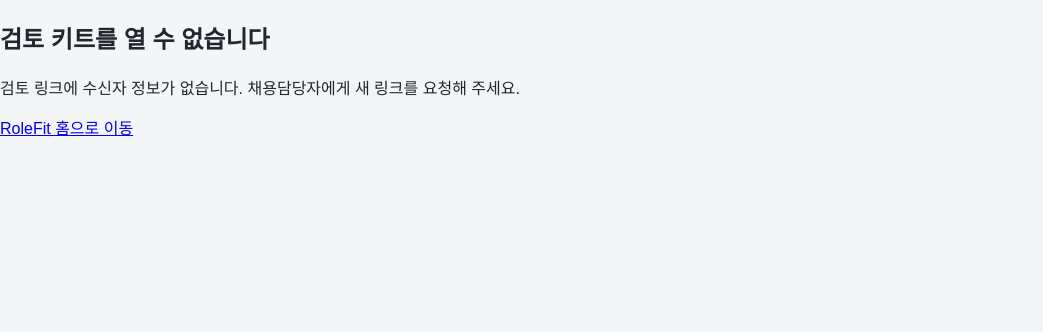
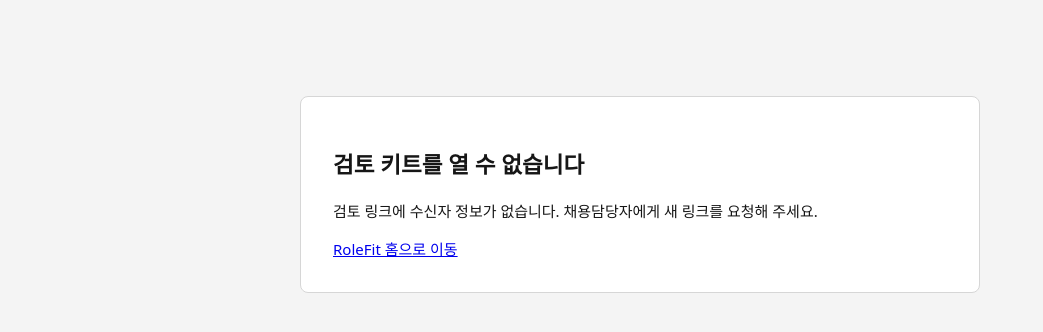
Before and after one commit to vibesong2042/-v2.0, a Next.js app: page /reviews/1 in a window 1280 px wide. Shown: the top 332 px of the page, without its empty margins (0-1043 px from the left). Built offline with nearby package versions, Linux system fonts and the light colour scheme.

Commit message:
Refine department review console UI

```diff
--- a/app/globals.css
+++ b/app/globals.css
@@ -1,17 +1,19 @@
 :root {
-  --bg: #f3f5f7;
+  --bg: #f4f4f4;
   --surface: #ffffff;
-  --surface-soft: #f7f9fa;
-  --ink: #20272f;
-  --muted: #63707d;
-  --line: #d7dde2;
-  --accent: #138a7e;
-  --accent-strong: #0b6b62;
-  --accent-soft: #e8f5f3;
-  --blue: #3563e9;
-  --danger: #b42318;
-  --ok: #087443;
-  --shadow: 0 4px 14px rgba(31, 42, 55, 0.06);
+  --surface-soft: #f4f4f4;
+  --ink: #161616;
+  --muted: #525252;
+  --line: #d6d6d6;
+  --accent: #0f62fe;
+  --accent-strong: #0043ce;
+  --accent-soft: #edf5ff;
+  --blue: #0f62fe;
+  --danger: #da1e28;
+  --warning: #8e6a00;
+  --ok: #198038;
+  --info: #0043ce;
+  --shadow: none;
 }
 
 * {
@@ -23,9 +25,12 @@ body {
   background: var(--bg);
   color: var(--ink);
   font-family:
-    Arial,
+    Pretendard,
+    system-ui,
     "Malgun Gothic",
     sans-serif;
+  font-size: 15px;
+  line-height: 1.5;
 }
 
 button,
@@ -42,6 +47,7 @@ button {
   color: var(--ink);
   cursor: pointer;
   padding: 10px 14px;
+  min-height: 44px;
 }
 
 button:focus-visible,
@@ -49,7 +55,7 @@ input:focus-visible,
 select:focus-visible,
 textarea:focus-visible,
 summary:focus-visible {
-  outline: 3px solid rgba(19, 138, 126, 0.24);
+  outline: 3px solid rgba(15, 98, 254, 0.28);
   outline-offset: 2px;
 }
 
@@ -62,7 +68,7 @@ button:disabled {
   border: 0;
   background: var(--accent-strong);
   color: #fff;
-  font-weight: 800;
+  font-weight: 700;
 }
 
 .shell {
@@ -1431,6 +1437,243 @@ pre {
 .returnedState {
   color: #0f766e;
 }
+
+.buttonLink {
+  display: inline-flex;
+  min-height: 44px;
+  align-items: center;
+  justify-content: center;
+  border: 1px solid var(--accent);
+  border-radius: 8px;
+  color: var(--accent-strong);
+  padding: 9px 14px;
+  font-weight: 700;
+  text-decoration: none;
+}
+
+.mockNotice,
+.saveStatus,
+.submittedNotice {
+  margin: 0;
+  border-left: 3px solid var(--info);
+  background: var(--accent-soft);
+  color: #1f3b64;
+  padding: 10px 12px;
+  font-size: 13px;
+}
+
+.reviewPortal {
+  min-height: 100vh;
+  background: #f4f4f4;
+  color: var(--ink);
+}
+
+.portalHeader {
+  position: sticky;
+  z-index: 10;
+  top: 0;
+  display: grid;
+  grid-template-columns: minmax(180px, 0.7fr) minmax(280px, 1.6fr) minmax(150px, 0.5fr);
+  align-items: center;
+  gap: 20px;
+  min-height: 68px;
+  border-bottom: 1px solid var(--line);
+  background: rgba(255, 255, 255, 0.96);
+  backdrop-filter: blur(12px);
+  padding: 10px max(20px, calc((100vw - 1280px) / 2));
+}
+
+.portalHeader p,
+.portalIdentity span,
+.portalDue span {
+  margin: 3px 0 0;
+  color: var(--muted);
+  font-size: 13px;
+}
+
+.portalIdentity,
+.portalDue {
+  display: grid;
+}
+
+.portalDue {
+  justify-items: end;
+}
+
+.portalIntro {
+  display: flex;
+  width: min(1280px, calc(100% - 40px));
+  align-items: flex-start;
+  justify-content: space-between;
+  gap: 28px;
+  margin: 0 auto;
+  padding: 42px 0 30px;
+}
+
+.portalIntro h1 {
+  max-width: 760px;
+  margin: 5px 0 8px;
+  font-size: clamp(26px, 3vw, 38px);
+  font-weight: 600;
+  letter-spacing: -0.025em;
+  line-height: 1.2;
+}
+
+.portalIntro p:not(.eyebrow) {
+  max-width: 760px;
+  margin: 0;
+  color: var(--muted);
+}
+
+.eyebrow {
+  margin: 0;
+  color: var(--accent-strong);
+  font-size: 13px;
+  font-weight: 700;
+}
+
+.statusPill,
+.criterionState,
+.sourceLegend span {
+  display: inline-flex;
+  border-radius: 999px;
+  padding: 5px 10px;
+  font-size: 12px;
+  font-weight: 700;
+}
+
+.statusPill {
+  border: 1px solid #b6c8e6;
+  background: #edf5ff;
+  color: #0043ce;
+}
+
+.status-submitted { border-color: #a7d8b3; background: #defbe6; color: #0e6027; }
+.status-cancelled,
+.status-expired { border-color: #f1b7bb; background: #fff1f1; color: #a2191f; }
+
+.portalTabs {
+  display: flex;
+  width: min(1280px, calc(100% - 40px));
+  margin: 0 auto;
+  border-bottom: 1px solid var(--line);
+  overflow-x: auto;
+}
+
+.portalTabs button {
+  min-width: 130px;
+  border: 0;
+  border-radius: 0;
+  background: transparent;
+  color: var(--muted);
+}
+
+.portalTabs button.active {
+  box-shadow: inset 0 -3px 0 var(--accent);
+  color: var(--ink);
+  font-weight: 700;
+}
+
+.portalLayout {
+  display: grid;
+  grid-template-columns: minmax(0, 1fr) 300px;
+  gap: 24px;
+  width: min(1280px, calc(100% - 40px));
+  margin: 0 auto;
+  padding: 24px 0 60px;
+}
+
+.portalContent,
+.portalAside,
+.portalSection,
+.evidenceCard,
+.resumeViewer,
+.criterionForm {
+  border: 1px solid var(--line);
+  border-radius: 8px;
+  background: #fff;
+}
+
+.portalContent {
+  min-height: 560px;
+  padding: 24px;
+}
+
+.portalAside {
+  position: sticky;
+  top: 92px;
+  display: grid;
+  gap: 16px;
+  align-self: start;
+  padding: 20px;
+}
+
+.portalAside h2,
+.portalSection h2,
+.evidenceCard h2,
+.resumeViewer h2 {
+  margin: 0;
+  font-size: 20px;
+}
+
+.portalAside dl {
+  display: grid;
+  gap: 10px;
+  margin: 0;
+}
+
+.portalAside dl div {
+  display: grid;
+  grid-template-columns: 90px 1fr;
+  gap: 8px;
+}
+
+.portalAside dt { color: var(--muted); font-size: 13px; }
+.portalAside dd { margin: 0; font-weight: 700; }
+.portalActions { display: grid; grid-template-columns: 1fr 1fr; gap: 8px; }
+.privacyNotice { margin: 0; border: 1px solid #f1c21b; background: #fff8e1; padding: 12px; color: #5c4700; font-size: 13px; }
+.portalStack { display: grid; gap: 16px; }
+.portalSection { padding: 20px; }
+.portalSection > p:last-child { margin-bottom: 0; color: var(--muted); }
+.portalSection ul { margin-bottom: 0; padding-left: 20px; }
+
+.summaryMetrics {
+  display: grid;
+  grid-template-columns: repeat(3, minmax(0, 1fr));
+  gap: 12px;
+}
+
+.summaryMetrics article {
+  display: grid;
+  gap: 5px;
+  border: 1px solid var(--line);
+  border-radius: 8px;
+  background: #fff;
+  padding: 18px;
+}
+
+.summaryMetrics span,
+.summaryMetrics small { color: var(--muted); font-size: 13px; }
+.summaryMetrics strong { font-size: 24px; font-weight: 600; }
+.scoreSecondary { background: #f8f8f8 !important; }
+.sourceLegend { display: flex; flex-wrap: wrap; gap: 8px; }
+.sourceLegend span { background: #e8e8e8; color: #3d3d3d; }
+.evidenceCard { padding: 20px; }
+.evidenceCard > div { display: flex; gap: 8px; }
+.evidenceCard h2 { margin-top: 12px; }
+.evidenceCard blockquote { margin: 14px 0; border-left: 3px solid var(--accent); background: #f4f4f4; padding: 14px; color: #393939; }
+.criterionState.met { background: #defbe6; color: #0e6027; }
+.criterionState.not_met { background: #fff1f1; color: #a2191f; }
+.criterionState.undecided { background: #fff8e1; color: #5c4700; }
+
+.resumeViewer { overflow: hidden; }
+.resumeViewer > div { border-bottom: 1px solid var(--line); padding: 20px; }
+.resumeViewer pre { min-height: 560px; margin: 0; background: #fff; padding: 28px; font-family: Pretendard, system-ui, "Malgun Gothic", sans-serif; line-height: 1.7; white-space: pre-wrap; }
+.interviewKit { display: grid; gap: 16px; }
+.criterionForm { display: grid; gap: 12px; padding: 20px; }
+.criterionForm h3 { margin: 0; font-size: 16px; }
+.feedbackTextGrid { display: grid; grid-template-columns: repeat(3, minmax(0, 1fr)); gap: 12px; }
+.portalState { width: min(680px, calc(100% - 32px)); margin: 12vh auto; border: 1px solid var(--line); border-radius: 8px; background: #fff; padding: 32px; }
 
 @media (max-width: 980px) {
   .stepNav,
@@ -1448,6 +1691,28 @@ pre {
     grid-template-columns: 1fr;
   }
 
+  .portalLayout,
+  .portalHeader,
+  .summaryMetrics,
+  .feedbackTextGrid {
+    grid-template-columns: 1fr;
+  }
+
+  .portalHeader {
+    position: static;
+    gap: 8px;
+    padding: 14px 20px;
+  }
+
+  .portalDue {
+    justify-items: start;
+  }
+
+  .portalAside {
+    position: static;
+    grid-row: 1;
+  }
+
   .stepButton {
     min-height: auto;
   }
@@ -1542,6 +1807,26 @@ pre {
   .reportActions {
     align-items: stretch;
   }
+
+  .portalIntro,
+  .portalTabs,
+  .portalLayout {
+    width: min(100% - 24px, 1280px);
+  }
+
+  .portalIntro {
+    display: grid;
+    padding-top: 28px;
+  }
+
+  .portalContent,
+  .portalAside {
+    padding: 16px;
+  }
+
+  .portalTabs button {
+    min-width: 112px;
+  }
 }
 
 @media (max-width: 480px) {
```
Also changed, not shown: app/components/DepartmentReviewPanel.tsx (+151 -233 lines), app/page.tsx (+8 -1 lines), 1 other file (tests, documents, lock files or other folders).
